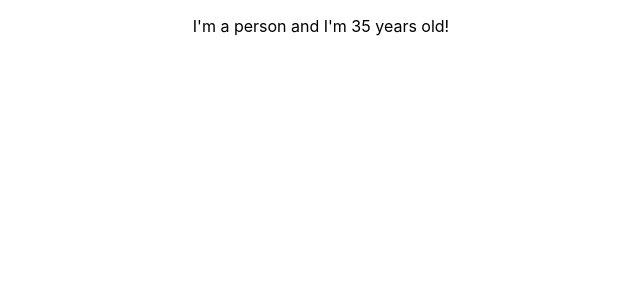
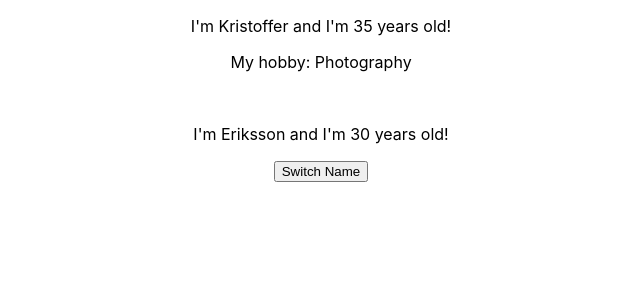
Before and after one commit to somnas/react-tutorial, a React (Create React App) app: page / in a window 1280 px wide. Shown: the top 300 px of the page, without its empty margins (319-959 px from the left). Built offline with nearby package versions, Linux system fonts and the light colour scheme.

Commit message:
add elements

```diff
--- a/src/App.js
+++ b/src/App.js
@@ -3,10 +3,15 @@
 import Person from './Person/Person'
 
 class App extends Component {
+
+
   render() {
     return (
       <div className="App">
-        <Person age="35"/>
+        <Person age="35" name="Kristoffer">My hobby: Photography</Person>
+        <br/>
+        <Person age="30" name="Eriksson" />
+        <button>Switch Name</button>
       </div>
       );
     }
--- a/src/Person/Person.jsx
+++ b/src/Person/Person.jsx
@@ -1,7 +1,12 @@
 import React from 'react'
 
 const person = (props) => {
-    return <p>I'm a person and I'm {props.age} years old!</p>
+    return (
+        <div>
+            <p>I'm {props.name} and I'm {props.age} years old!</p>
+            <p>{props.children}</p>
+        </div>
+    );
 }
 
 export default person;
```
